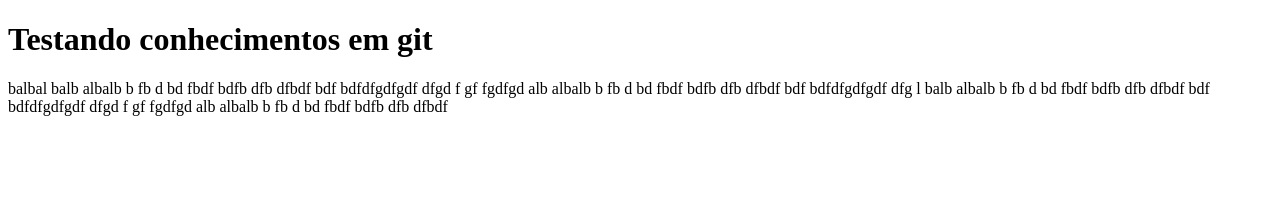
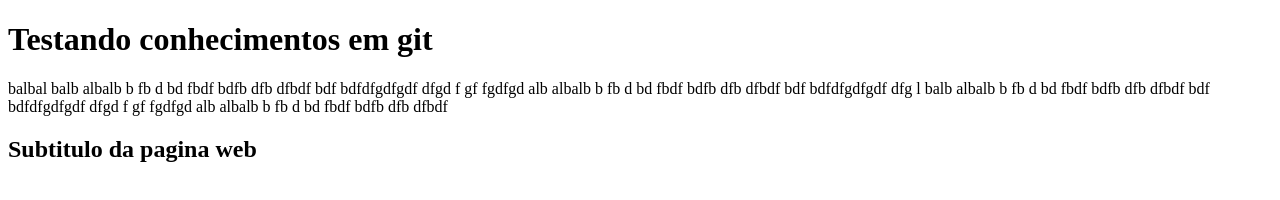
Before and after one commit to Luis-H-Baroni/pratica-markdown, a plain HTML site: page index.html in a window 1280 px wide. Drawn offline with Linux system fonts and the light colour scheme.

Commit message:
Adicionar subtitulo h2 ao index.html

```diff
--- a/index.html
+++ b/index.html
@@ -14,6 +14,8 @@
         dfb dfbdf bdf bdfdfgdfgdf dfg l balb albalb b fb d bd fbdf bdfb dfb dfbdf bdf bdfdfgdfgdf dfgd f gf fgdfgd alb
         albalb b fb d bd fbdf bdfb dfb dfbdf </p>
 
+    <h2>Subtitulo da pagina web</h2>
+
 </body>
 
 </html>
```
